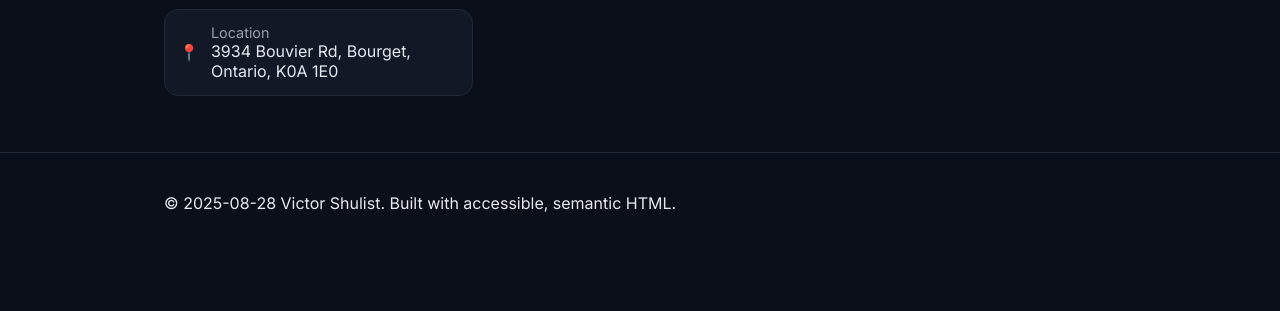
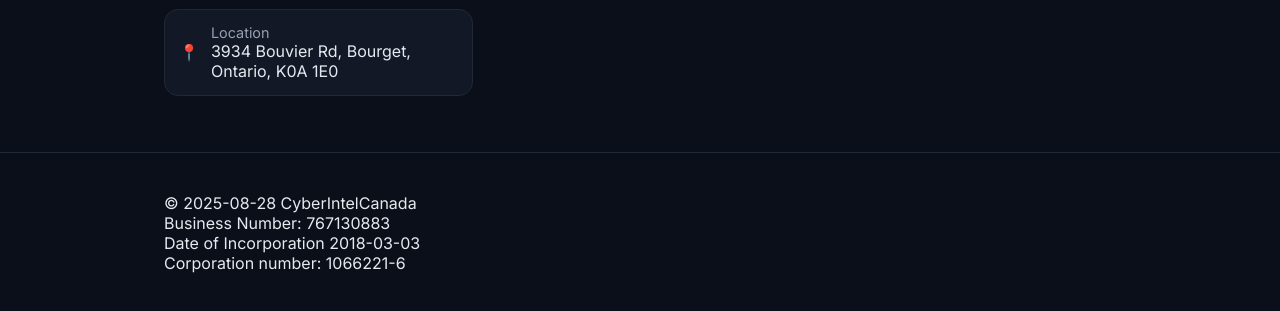
Before and after one commit to victortimothyshulist/victortimothyshulist.github.io, a plain HTML site: page contact.html in a window 1280 px wide. Shown: the part 285-596 px from the top of the page. Drawn offline with Linux system fonts and the light colour scheme.

Commit message:
Update contact.html - added business number, corporation number,etc

```diff
--- a/contact.html
+++ b/contact.html
@@ -55,7 +55,12 @@
   </main>
   <footer class="site-footer">
     <div class="container">
-      <p>&copy; 2025-08-28 Victor Shulist. Built with accessible, semantic HTML.</p>
+      <p>&copy; 2025-08-28 CyberIntelCanada<br>
+Business Number: 767130883<br>
+Date of Incorporation 2018-03-03<br>
+Corporation number:  1066221-6<br>
+
+</p>
     </div>
   </footer>
   <script src="script.js"></script>
```
